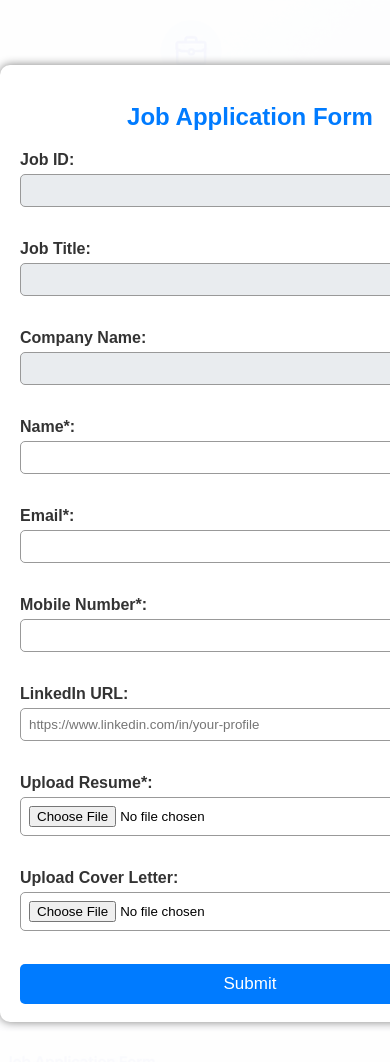
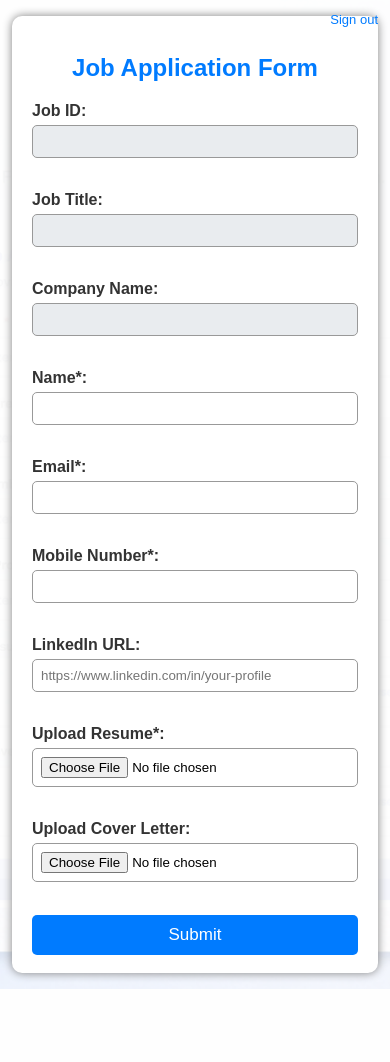
Before and after one commit to Vaibhavkaremgar/Eve_job_application_Form, a FastAPI app: template templates/index.html in a window 390 px wide; the page is wider, and only the part inside the window is pictured. After the commit the page ends 989 px from the top of that part, so only its background shows below. Run offline with FastAPI, Linux system fonts and the light colour scheme; the template is opened without the code that fills it, so the values that code supplies are empty.

Commit message:
Done changes to make change in background

```diff
--- a/templates/index.html
+++ b/templates/index.html
@@ -5,17 +5,21 @@
         <style>
         body {
             font-family: Arial, sans-serif;
+            display: flex;
+            align-items: center;
+            justify-content: center;
             position: relative;
             min-height: 100vh;
             margin: 0;
+            padding: 24px 16px;
             background: #f6f9ff url("/static/background.png") center top / cover no-repeat fixed;
             overflow-x: hidden;
             isolation: isolate;
         }
 
         form {
-            width: 460px;
-            margin: 40px auto;
+            width: min(460px, calc(100vw - 32px));
+            margin: 0;
             padding: 18px 20px;
             background: white;
             border-radius: 10px;
@@ -73,10 +77,13 @@
         }
 
         .logout {
+            position: absolute;
+            top: 16px;
+            right: 16px;
             display: block;
             text-align: right;
-            margin: 10px auto;
-            width: 460px;
+            margin: 0;
+            width: auto;
             font-size: 13px;
             color: #888;
         }
@@ -84,8 +91,8 @@
         .logout a:hover { text-decoration: underline; }
 
         .error-box {
-            width: 460px;
-            margin: 80px auto;
+            width: min(460px, calc(100vw - 32px));
+            margin: 0;
             padding: 30px 20px;
             background: white;
             border-radius: 10px;
@@ -94,6 +101,23 @@
             color: #555;
         }
         .error-box h2 { color: #dc3545; margin-bottom: 10px; }
+
+        @media (max-width: 520px) {
+            body {
+                padding: 16px 12px;
+                background-attachment: scroll;
+            }
+
+            .logout {
+                top: 12px;
+                right: 12px;
+            }
+
+            form,
+            .error-box {
+                width: 100%;
+            }
+        }
     </style>
     </head>
     <body>
```
